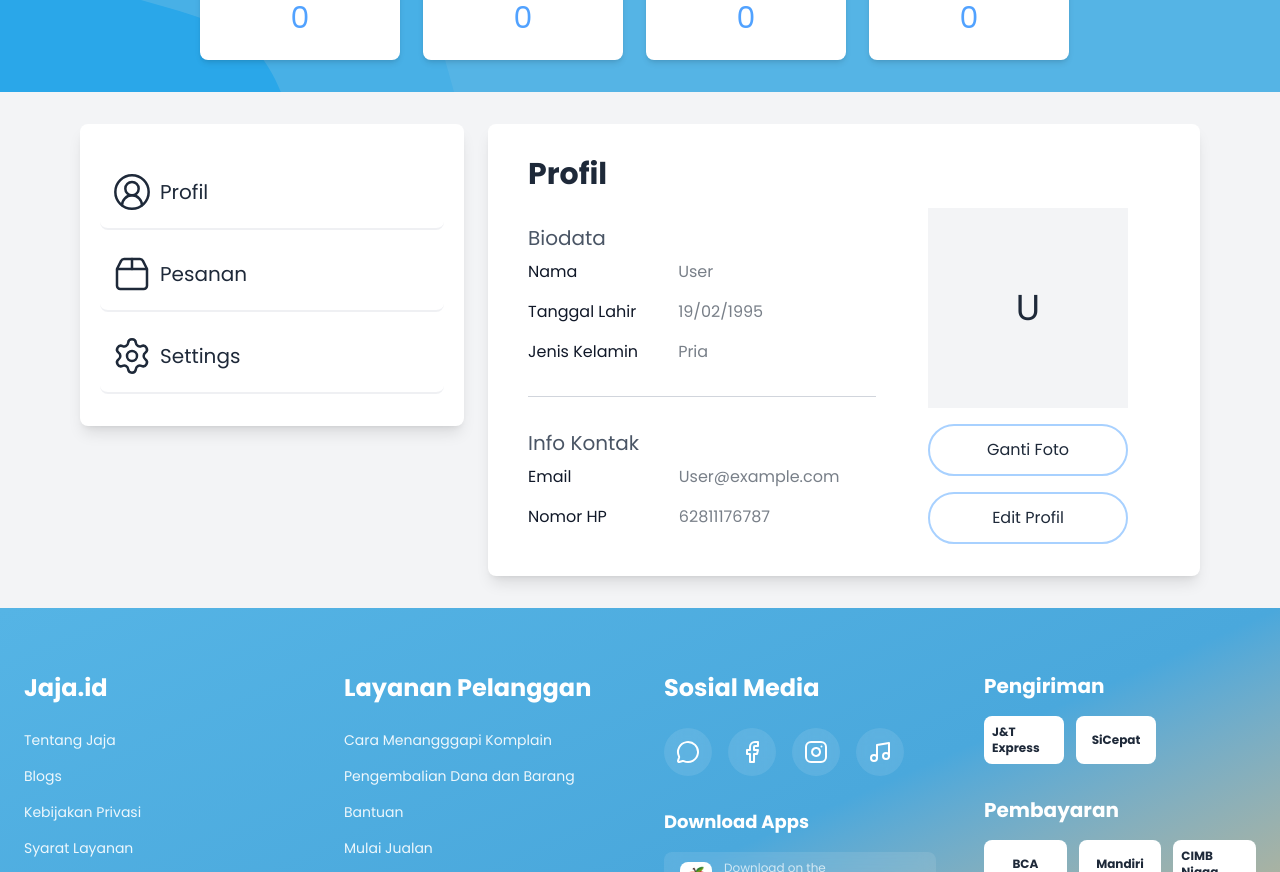
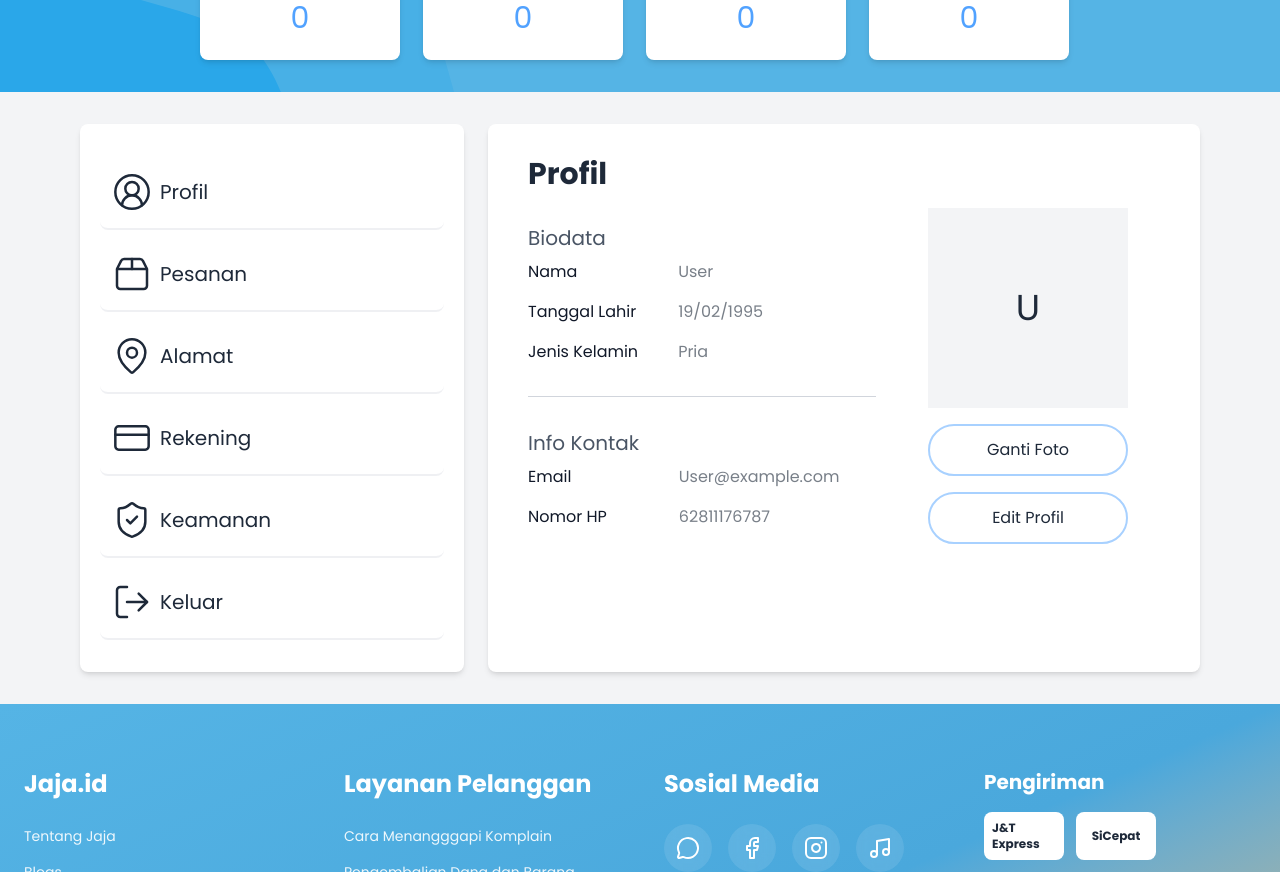
Before and after one commit to zufar-irawan/Jaja-Frontend, a Next.js app: page /clientArea/profile in a window 1280 px wide. Shown: the part 440-1312 px from the top of the page. Built offline with nearby package versions, Linux system fonts and the light colour scheme; no server answers.

Commit message:
Sidebar update

```diff
--- a/src/app/clientArea/ClientSidebar.tsx
+++ b/src/app/clientArea/ClientSidebar.tsx
@@ -1,6 +1,6 @@
 'use client'
 
-import { CircleUserRound, Package2, Settings } from 'lucide-react'
+import { CircleUserRound, MapPin, Package2, CreditCard, ShieldCheck, LogOut } from 'lucide-react'
 import Link from 'next/link'
 import { useSelectedLayoutSegment } from 'next/navigation'
 
@@ -10,11 +10,14 @@ export default function ClientSidebar() {
     const menuItems = [
         { title: 'Profil', route: 'profile', icon: <CircleUserRound strokeWidth={1.5} size={40} /> },
         { title: 'Pesanan', route: 'orders', icon: <Package2 strokeWidth={1.5} size={40} /> },
-        { title: 'Settings', route: 'settings', icon: <Settings strokeWidth={1.5} size={40} /> },
+        { title: 'Alamat', route: 'address', icon: <MapPin strokeWidth={1.5} size={40} /> },
+        { title: 'Rekening', route: 'account', icon: <CreditCard strokeWidth={1.5} size={40} /> },
+        { title: 'Keamanan', route: 'security', icon: <ShieldCheck strokeWidth={1.5} size={40} /> },
+        { title: 'Keluar', route: 'logout', icon: <LogOut strokeWidth={1.5} size={40} /> },
     ]
 
     return (
-        <aside className="bg-white px-5 flex-1/4 flex py-8 rounded-lg shadow-lg">
+        <aside className="bg-white px-5 flex-1/4 flex py-8 rounded-lg shadow-md">
             <nav className="w-full">
                 <ul className="flex flex-col gap-2">
                     {menuItems.map((item) => (
--- a/src/app/clientArea/layout.tsx
+++ b/src/app/clientArea/layout.tsx
@@ -53,7 +53,7 @@ export default function ClientAreaLayout(
                     <ClientSidebar />
                 </div>
 
-                <div className="flex w-full rounded-lg bg-white px-6 py-8 shadow-lg sm:px-8 lg:px-10">
+                <div className="flex w-full rounded-lg bg-white px-6 py-8 shadow-md sm:px-8 lg:px-10">
                     {children}
                 </div>
             </main>
--- a/src/app/page.tsx
+++ b/src/app/page.tsx
@@ -86,7 +86,7 @@ export default function Home() {
                         Produk terbaru dari Jaja!
                     </p>
 
-                    <p className="mb-2 flex justify-end pr-5 text-sm text-blue-100 transition-transform hover:-translate-y-1 sm:text-base lg:text-xl">
+                    <p className="mb-2 flex cursor-pointer justify-end pr-5 text-sm text-blue-100 transition-transform hover:-translate-y-1 sm:text-base lg:text-xl">
                         Lihat lainnya
                     </p>
                 </header>
@@ -120,7 +120,7 @@ export default function Home() {
                         Produk paling laris!
                     </p>
 
-                    <p className="mb-2 flex justify-end pr-5 text-sm text-blue-900 transition-transform hover:-translate-y-1 sm:text-base lg:text-xl">
+                    <p className="mb-2 cursor-pointer flex justify-end pr-5 text-sm text-blue-900 transition-transform hover:-translate-y-1 sm:text-base lg:text-xl">
                         Lihat lainnya
                     </p>
                 </header>
@@ -146,7 +146,7 @@ export default function Home() {
                 </div>
 
                 <div className='flex w-full justify-center'>
-                    <div className='w-fit rounded-4xl bg-blue-400 px-8 py-4 text-center font-bold text-gray-50 transition-colors hover:bg-blue-300'>
+                    <div className='w-fit cursor-pointer rounded-4xl bg-blue-400 px-8 py-4 text-center font-bold text-gray-50 transition-colors hover:bg-blue-300'>
                         Lihat lainnya
                     </div>
                 </div>
```
